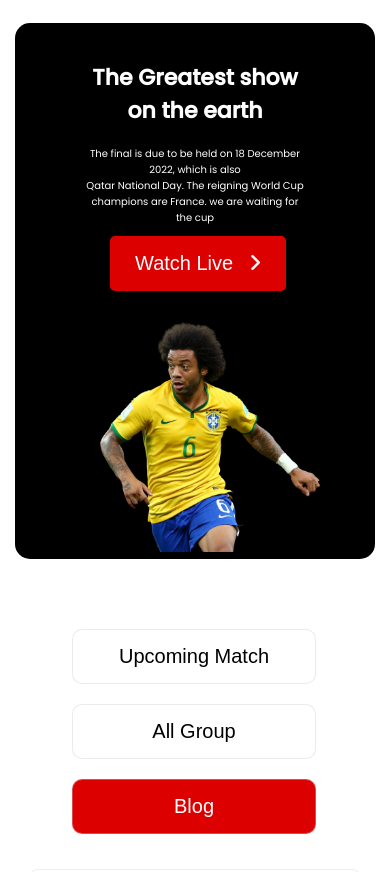
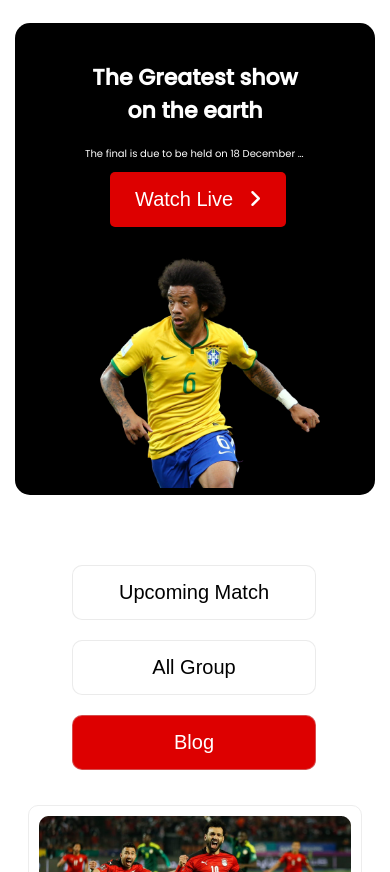
Before and after one commit to tawhidulshehzad/world-cup, a plain HTML site: page index.html in a window 390 px wide. Shown: the top 872 px of the page. Drawn offline with Linux system fonts and the light colour scheme; a web font is replaced by a local one.

Commit message:
last commit

```diff
--- a/index.html
+++ b/index.html
@@ -23,8 +23,7 @@
             <div class="top-banner-left">
               <h1>The Greatest show on the earth</h1>
               <p>
-                The final is due to be held on 18 December 2022, which is
-                also<br />
+                The final is due to be held on 18 December 2022, which is also
                 Qatar National Day. The reigning World Cup champions are France.
                 we are waiting for the cup
               </p>
--- a/style.css
+++ b/style.css
@@ -25,6 +25,7 @@ main {
 }
 /* ------------
 Top banner start
+
 --------------- */
 .top-banner {
   display: flex;
@@ -188,6 +189,11 @@ Responsive design
     color: #ffff;
     text-align: center;
   }
+  .top-banner-left p {
+    white-space: nowrap;
+    overflow: hidden;
+    text-overflow: ellipsis;
+  }
   .top-banner-img img {
     width: 100%;
     margin-left: 15px;
```
